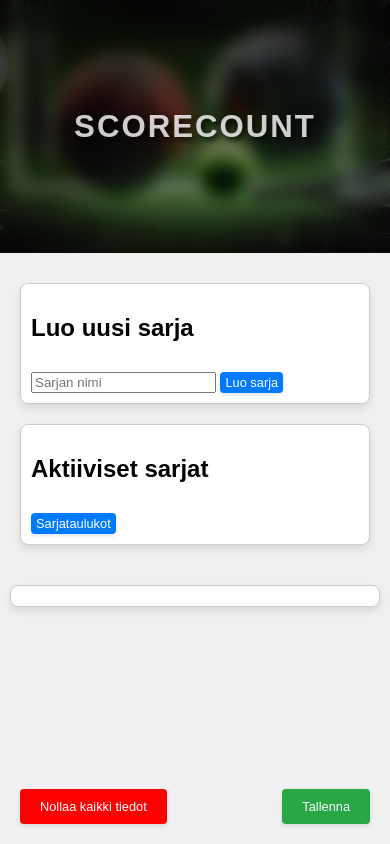
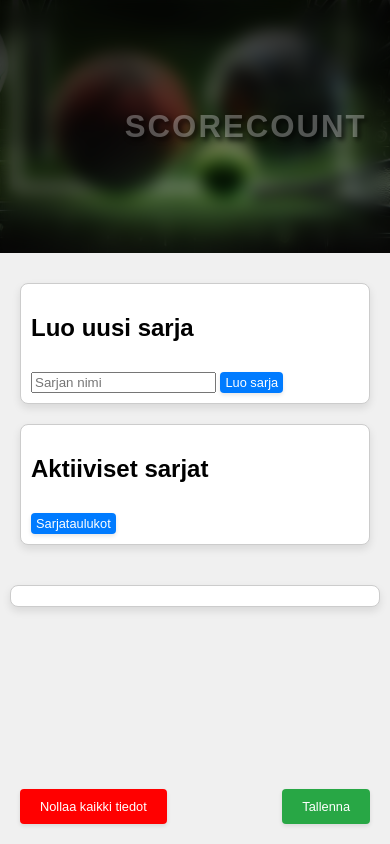
Before and after one commit to markoisola/scorecount, a plain HTML site: page index.html in a window 390 px wide. Drawn offline with Linux system fonts and the light colour scheme.

```diff
--- a/styles.css
+++ b/styles.css
@@ -18,6 +18,7 @@
   position: relative;
   color: #fff; /* Tekstin väri */
   overflow: hidden;
+  padding: 0 20%; /* Lisätään vaakasuuntainen padding */
 }
 
 header::before {
@@ -36,42 +37,16 @@
   position: relative;
   z-index: 2;
   margin: 0;
-  font-size: clamp(24px, 5vw, 48px); /* Skaalautuva fonttikoko min 24px, max 48px */
+  font-size: 5vw; /* Skaalautuva fonttikoko */
   font-family: 'Arial', sans-serif;
   font-weight: bold;
   text-shadow: 3px 3px 5px rgba(0, 0, 0, 0.7); /* Tekstin varjo luo kohokuvion */
   letter-spacing: 2px;
   width: 100%; /* Leveys */
   text-align: center; /* Keskittää tekstin */
-  color: rgba(255, 255, 255, 0.8); /* Läpinäkyvä teksti */
-  padding: 0 20px; /* Lisää paddingia reunoihin */
+  color: rgba(255, 255, 255, 0.3); /* Läpinäkyvä teksti */
+  max-width: 60%; /* Maksimileveys tekstille */
 }
-
-/* Media queries for responsiveness */
-@media (max-width: 768px) {
-  header {
-    height: 40vh; /* Pienennetään headerin korkeutta pienemmillä näytöillä */
-  }
-
-  header h1 {
-    font-size: clamp(20px, 7vw, 40px); /* Suurempi fonttikoko pienemmillä näytöillä */
-  }
-}
-
-@media (max-width: 480px) {
-  header {
-    height: 30vh; /* Pienennetään headerin korkeutta vielä enemmän pienemmillä näytöillä */
-  }
-
-  header h1 {
-    font-size: clamp(18px, 8vw, 36px); /* Suurempi fonttikoko vielä pienemmillä näytöillä */
-  }
-}
-
-main {
-  padding: 20px;
-}
-
 
 /* Media queries for responsiveness */
 @media (max-width: 768px) {
```
